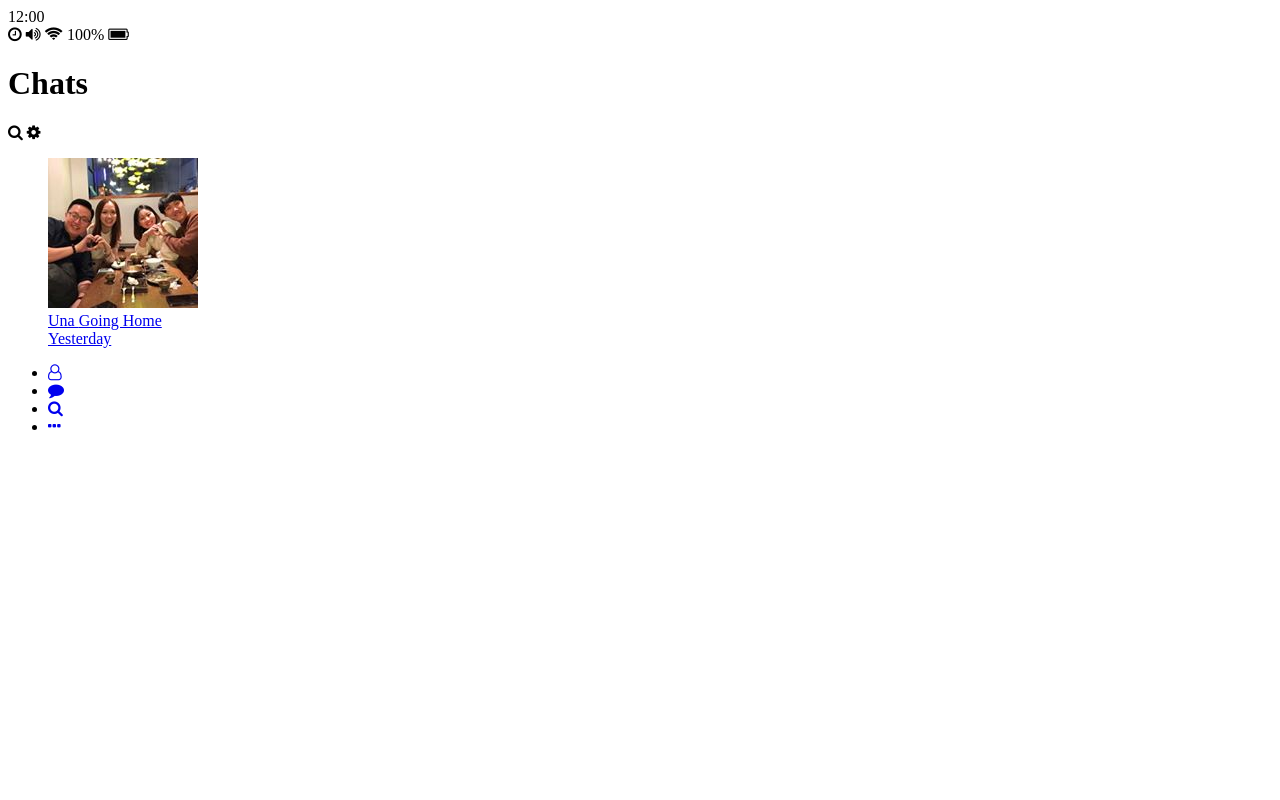
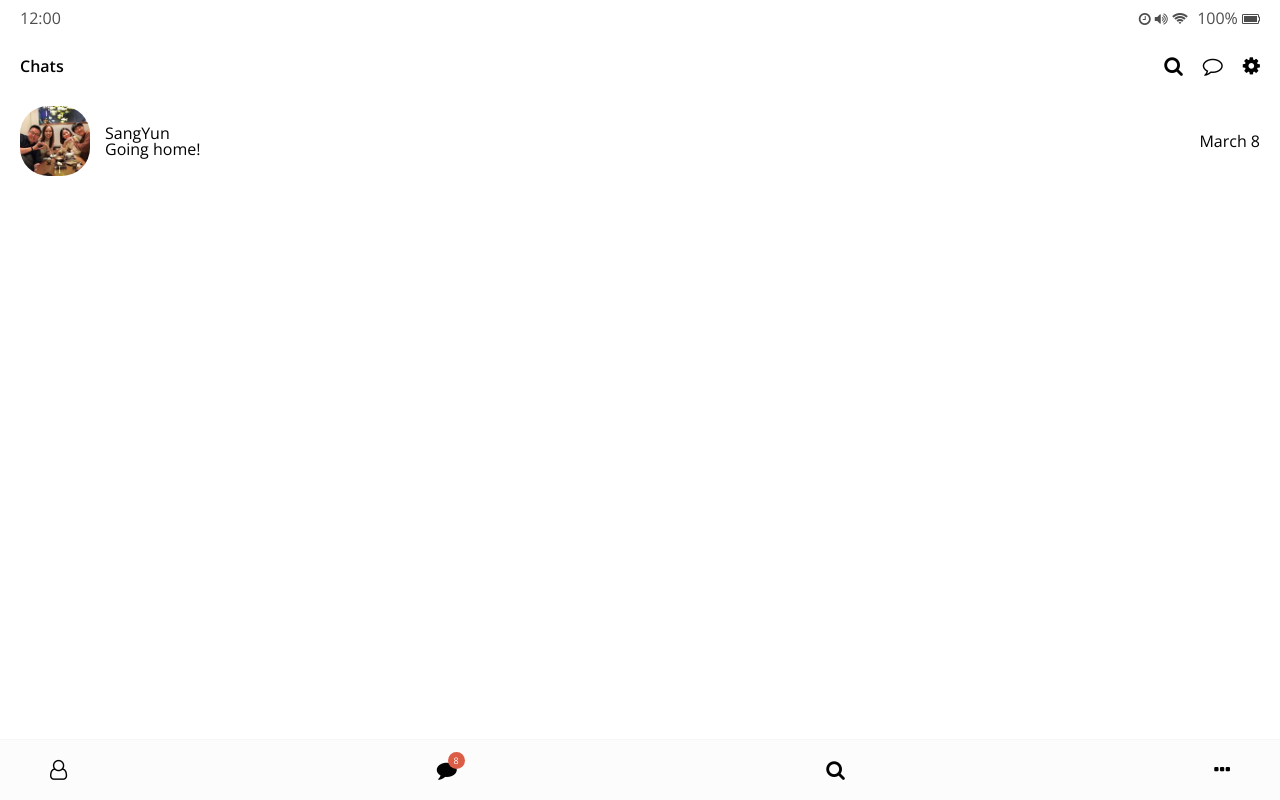
Before and after one commit to tssu106/kakao-clone-v2, a plain HTML site: page index.html in a window 1280 px wide. Drawn offline with nearby package versions, Linux system fonts and the light colour scheme.

Commit message:
friend. chat 수정

```diff
--- /dev/null
+++ b/css/friend.css
@@ -0,0 +1,31 @@
+.friend {
+  display: flex;
+  justify-content: space-between;
+  align-items: center;
+}
+
+.friend .friend__avatar {
+  width: 50px;
+  border-radius: 40%;
+}
+
+.friend__avatar.g-avatar {
+  width: 70px;
+}
+
+.friend__avatar .m-avatar {
+  width: 60px;
+}
+
+.friend .friend__column {
+  display: flex;
+  align-items: center;
+}
+
+.friend .friend__avatar {
+  margin-right: 15px;
+}
+
+.friend__content .friend__name {
+  display: block;
+}
--- /dev/null
+++ b/css/header.css
@@ -0,0 +1,27 @@
+.header {
+  display: flex;
+  justify-content: space-between;
+  align-items: center;
+  margin-bottom: 30px;
+}
+
+.header .header__title {
+  font-size: 24;
+  font-weight: 700;
+}
+
+.header .header__icon {
+  font-size: 20px;
+  margin-left: 20px;
+  cursor: pointer;
+}
+
+.header .header__header-column {
+  display: flex;
+  align-self: center;
+}
+
+.header .header_back-btn {
+  font-size: 22px;
+  margin-right: 20px;
+}
--- /dev/null
+++ b/css/nav-bar.css
@@ -0,0 +1,38 @@
+.nav {
+  position: fixed;
+  width: 100%;
+  background-color: #fcfcfc;
+  padding: 20px 50px;
+  left: 0px;
+  bottom: 0px;
+  border-top: 1px solid #f7f7f7;
+}
+
+.nav .nav__list {
+  display: flex;
+  justify-content: space-between;
+}
+
+.nav i {
+  font-size: 20px;
+}
+
+.nav .nav__list-link {
+  position: relative;
+}
+
+.nav .nav__badge {
+  position: absolute;
+  top: -8px;
+  right: -8px;
+  font-size: 9px;
+  color: white;
+  background-color: #dc5d46;
+  width: 17px;
+  height: 17px;
+  text-align: center;
+  display: flex;
+  justify-content: center;
+  align-items: center;
+  border-radius: 50%;
+}
--- /dev/null
+++ b/css/reset.css
@@ -0,0 +1,129 @@
+/* http://meyerweb.com/eric/tools/css/reset/
+   v2.0 | 20110126
+   License: none (public domain)
+*/
+
+html,
+body,
+div,
+span,
+applet,
+object,
+iframe,
+h1,
+h2,
+h3,
+h4,
+h5,
+h6,
+p,
+blockquote,
+pre,
+a,
+abbr,
+acronym,
+address,
+big,
+cite,
+code,
+del,
+dfn,
+em,
+img,
+ins,
+kbd,
+q,
+s,
+samp,
+small,
+strike,
+strong,
+sub,
+sup,
+tt,
+var,
+b,
+u,
+i,
+center,
+dl,
+dt,
+dd,
+ol,
+ul,
+li,
+fieldset,
+form,
+label,
+legend,
+table,
+caption,
+tbody,
+tfoot,
+thead,
+tr,
+th,
+td,
+article,
+aside,
+canvas,
+details,
+embed,
+figure,
+figcaption,
+footer,
+header,
+hgroup,
+menu,
+nav,
+output,
+ruby,
+section,
+summary,
+time,
+mark,
+audio,
+video {
+  margin: 0;
+  padding: 0;
+  border: 0;
+  font-size: 100%;
+  font: inherit;
+  vertical-align: baseline;
+}
+/* HTML5 display-role reset for older browsers */
+article,
+aside,
+details,
+figcaption,
+figure,
+footer,
+header,
+hgroup,
+menu,
+nav,
+section {
+  display: block;
+}
+body {
+  line-height: 1;
+}
+ol,
+ul {
+  list-style: none;
+}
+blockquote,
+q {
+  quotes: none;
+}
+blockquote:before,
+blockquote:after,
+q:before,
+q:after {
+  content: "";
+  content: none;
+}
+table {
+  border-collapse: collapse;
+  border-spacing: 0;
+}
--- /dev/null
+++ b/css/status-bar.css
@@ -0,0 +1,14 @@
+.status-bar {
+  display: flex;
+  justify-content: space-between;
+  margin-bottom: 30px;
+  opacity: 0.7;
+}
+
+.status-bar i {
+  font-size: 14px;
+}
+
+.status-bar .status-bar__battery-level {
+  margin-left: 5px;
+}
--- /dev/null
+++ b/css/style.css
@@ -0,0 +1,23 @@
+@import url("https://fonts.googleapis.com/css2?family=Open+Sans:wght@400;600&display=swap");
+@import "reset.css";
+@import "status-bar.css";
+@import "header.css";
+@import "nav-bar.css";
+@import "friend.css";
+
+* {
+  box-sizing: border-box;
+}
+
+body {
+  background-color: white;
+  padding: 10px 20px;
+  color: #020202;
+  font-family: "Open Sans", -apple-system, BlinkMacSystemFont, "Segoe UI",
+    Roboto, Oxygen, Ubuntu, Cantarell, "Helvetica Neue", sans-serif;
+}
+
+a {
+  color: inherit;
+  text-decoration: none;
+}
--- a/index.html
+++ b/index.html
@@ -7,6 +7,7 @@
       rel="stylesheet"
       href="https://stackpath.bootstrapcdn.com/font-awesome/4.7.0/css/font-awesome.min.css"
     />
+    <link rel="stylesheet" href="css/style.css" />
     <title>Chat | Kakao Clone</title>
   </head>
   <body>
@@ -18,7 +19,7 @@
         <i class="fa fa-clock-o" aria-hidden="true"></i>
         <i class="fa fa-volume-up" aria-hidden="true"></i>
         <i class="fa fa-wifi" aria-hidden="true"></i>
-        <span class="status-bar_battery-level">100%</span>
+        <span class="status-bar__battery-level">100%</span>
         <i class="fa fa-battery" aria-hidden="true"></i>
       </div>
     </div>
@@ -31,6 +32,9 @@
           ><i class="fa fa-search" aria-hidden="true"></i
         ></span>
         <span class="header__icon"
+          ><i class="fa fa-comment-o" aria-hidden="true"></i
+        ></span>
+        <span class="header__icon"
           ><i class="fa fa-cog" aria-hidden="true"></i
         ></span>
       </div>
@@ -39,21 +43,25 @@
       <ul class="chats__list">
         <div class="chats__chat chat">
           <a href="chat.html">
-            <div class="chat__column">
+            <div class="chats__chat friend friend--lg">
+              <div class="friend__column">
                 <img
                   src="images/avatar.jpg"
                   alt=""
-                class="chat__avatar g-avatar"
+                  class="g-avatar friend__avatar"
                 />
-              <div class="chat__content">
-                <span class="chat__username">
-                  Una
+                <div class="friend__content">
+                  <span class="friend__name">
+                    SangYun
                   </span>
-                <span class="chat__preview">Going Home</span>
+                  <span class="friend__bottom-text">
+                    Going home!
+                  </span>
                 </div>
               </div>
-            <div class="chat__column">
-              <span class="chat__timestamp">Yesterday</span>
+              <div class="friend__column">
+                <span class="chat__timestamp">March 8 </span>
+              </div>
             </div>
           </a>
         </div>
@@ -67,8 +75,9 @@
           ></a>
         </li>
         <li class="nav_list-item">
-          <a href="index.html" class="nav__list-link"
-            ><i class="fa fa-comment" aria-hidden="true"></i
+          <a href="index.html" class="nav__list-link">
+            <div class="nav__badge">8</div>
+            <i class="fa fa-comment" aria-hidden="true"></i
           ></a>
         </li>
         <li class="nav_list-item">
```
Also changed, not shown: chat.html (+7 -6 lines), find.html (+2 -5 lines), friends.html (+12 -19 lines), more.html (+5 -4 lines), settings.html (+3 -2 lines). Lines whose indentation alone changed are shown as unchanged.
